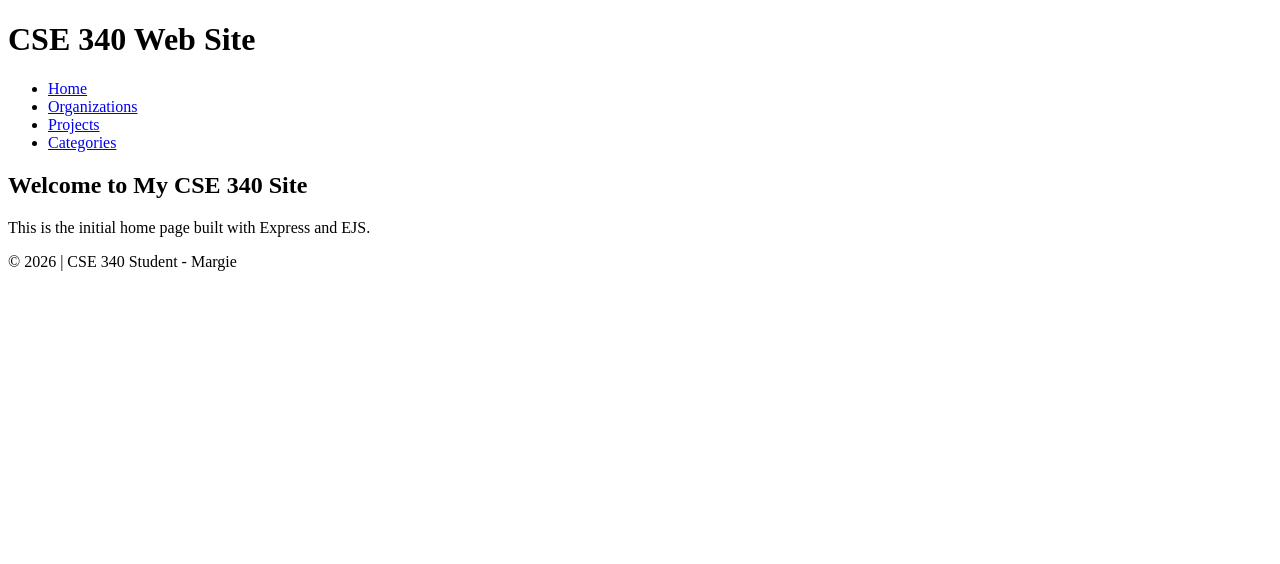
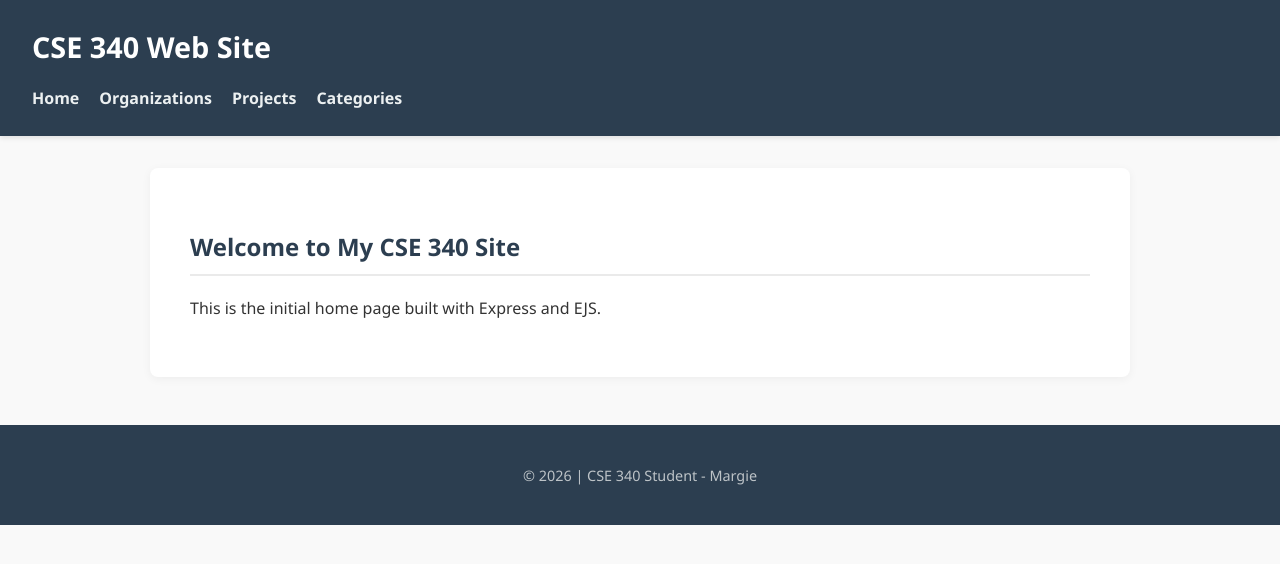
Before and after one commit to margarethdis/cse340-course, a Node server app: page / in a window 1280 px wide. Shown: the top 564 px of the page. Run offline with Node 20, Linux system fonts and the light colour scheme.

Commit message:
add css link and styles

```diff
--- /dev/null
+++ b/public/css/style.css
@@ -0,0 +1,77 @@
+/* Estilos generales y tipografía limpia */
+body {
+    font-family: 'Segoe UI', Tahoma, Geneva, Verdana, sans-serif;
+    margin: 0;
+    padding: 0;
+    background-color: #f9f9f9;
+    color: #333333;
+    line-height: 1.6;
+}
+
+/* Encabezado y Barra de Navegación */
+header {
+    background-color: #2c3e50;
+    color: #ffffff;
+    padding: 1.5rem 2rem;
+    box-shadow: 0 2px 5px rgba(0,0,0,0.1);
+}
+
+header h1 {
+    margin: 0 0 1rem 0;
+    font-size: 1.8rem;
+    color: #ffffff;
+}
+
+nav ul {
+    list-style: none;
+    padding: 0;
+    margin: 0;
+    display: flex;
+    gap: 20px;
+}
+
+nav ul li a {
+    color: #ecf0f1;
+    text-decoration: none;
+    font-weight: 600;
+    transition: color 0.2s ease;
+}
+
+nav ul li a:hover {
+    color: #3498db;
+    text-decoration: underline;
+}
+
+/* Contenido Principal */
+main {
+    max-width: 900px;
+    margin: 2rem auto;
+    background: #ffffff;
+    padding: 2.5rem;
+    border-radius: 8px;
+    box-shadow: 0 2px 10px rgba(0,0,0,0.05);
+}
+
+h2 {
+    color: #2c3e50;
+    border-bottom: 2px solid #eaeaea;
+    padding-bottom: 0.5rem;
+}
+
+/* Imágenes responsivas */
+img {
+    max-width: 100%;
+    height: auto;
+    border-radius: 6px;
+    margin-top: 1rem;
+}
+
+/* Pie de página (Footer) */
+footer {
+    text-align: center;
+    padding: 1.5rem;
+    background-color: #2c3e50;
+    color: #bdc3c7;
+    font-size: 0.9rem;
+    margin-top: 3rem;
+}
--- a/views/partials/header.ejs
+++ b/views/partials/header.ejs
@@ -1,3 +1,9 @@
+<head>
+    <meta charset="UTF-8">
+    <meta name="viewport" content="width=device-width, initial-scale=1.0">
+    <link rel="stylesheet" href="/css/style.css">
+    <title><%= typeof title !== 'undefined' ? title : 'CSE 340 Web Site' %></title>
+</head>
 <header>
     <h1>CSE 340 Web Site</h1>
     <nav>
```
Also changed, not shown: public/images/css/style.css (deleted).
